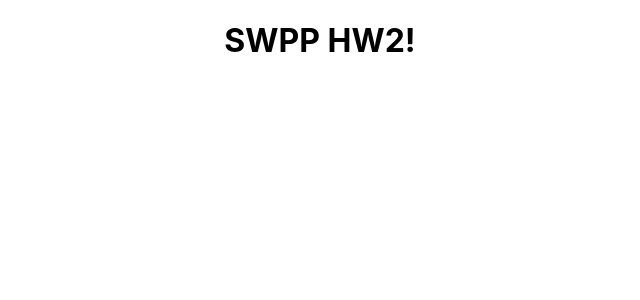
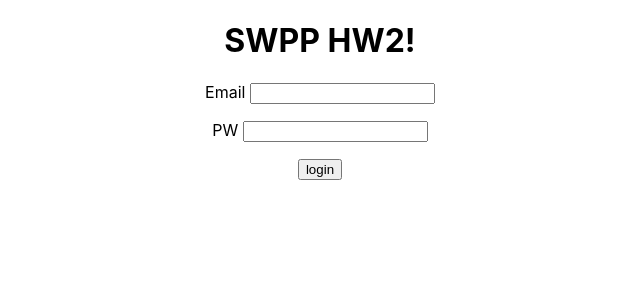
Before and after one commit to DHdroid/swpp-hw2-DHdroid, a React (Create React App) app: page / in a window 1280 px wide. Shown: the top 300 px of the page, without its empty margins (320-960 px from the left). Built offline with nearby package versions, Linux system fonts and the light colour scheme.

Commit message:
Add Login Feature

```diff
--- a/src/App.js
+++ b/src/App.js
@@ -1,10 +1,12 @@
 import React from 'react';
+import Login from './components/Login/Login';
 import './App.css';
 
 function App() {
   return (
     <div className="App">
       <h1>SWPP HW2!</h1>
+      <Login/>
     </div>
   );
 }
--- /dev/null
+++ b/src/components/Login/Login.js
@@ -0,0 +1,17 @@
+import React, {Component} from 'react';
+
+class Login extends Component {
+    render() {
+        return (
+            <div className = "Login">
+                Email <input id = "email-input"></input>
+                <p/>
+                PW <input id = "pw-input"></input>
+                <p/>
+                <button id = "login-button">login</button>
+            </div>
+        );
+    }
+}
+
+export default Login
```
Also changed, not shown: 1 other file (tests, documents, lock files or other folders).
